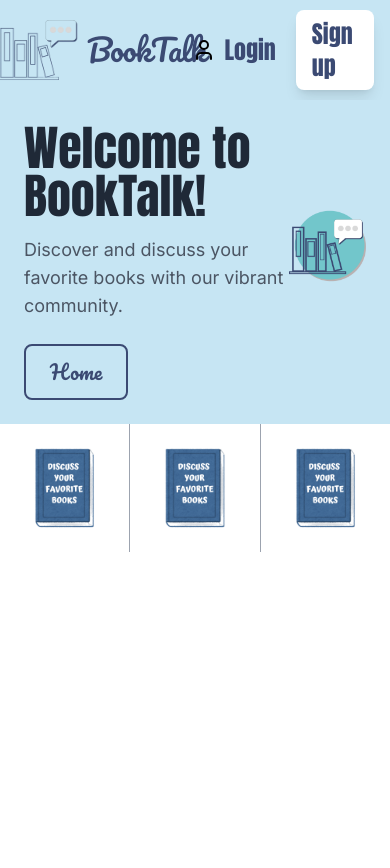
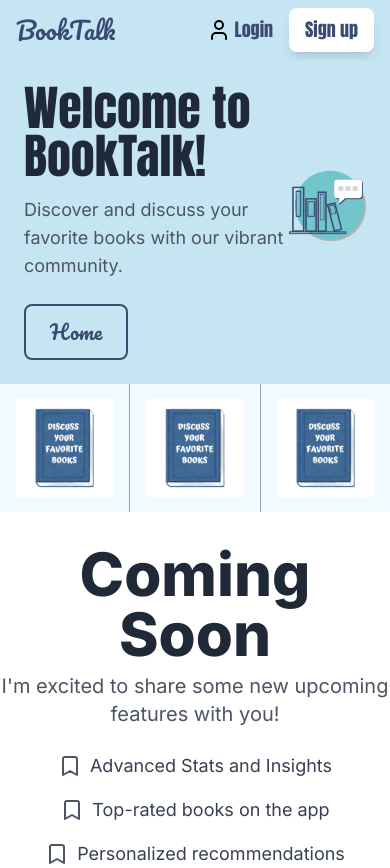
Before and after one commit to meghagl17/Read-Talk, a Next.js app: page / in a window 390 px wide. Before the commit the page ends 844 px from the top, so only its background shows below. Built offline with nearby package versions, Linux system fonts and the light colour scheme; no server answers.

Commit message:
styling and mobile responsiveness

```diff
--- a/src/app/answers/[bookId]/page.js
+++ b/src/app/answers/[bookId]/page.js
@@ -91,7 +91,7 @@ export default function Home() {
     const data = await res.json();
 
     if (!res.ok) {
-      setAnswers([]);
+      setAnswers([{answer: "be the first to send a responce!", _id: 1, name: "Bot"}]);
       setLoading(false);
       throw new Error(data.message || 'Something went wrong');
     }
@@ -237,7 +237,7 @@ export default function Home() {
           <hr className="my-4 border-t border-gray-300" />
 
           {/* Chat Messages */}
-          <div className="flex-1 overflow-y-auto p-2 space-y-3">
+          <div className="flex-1 min-h-[300px] overflow-y-auto p-2 space-y-3">
             {answers.length > 0 ? (
               answers.map((answer) => (
                 <div key={answer._id} className="flex items-center space-x-3">
@@ -301,6 +301,4 @@ export default function Home() {
       )}
     </div>
   );
-
-
 }
--- a/src/app/books/page.js
+++ b/src/app/books/page.js
@@ -143,14 +143,14 @@ export default function Home() {
     <div className="min-h-screen bg-gradient-to-r mt-4">
       {/* Search Bar */}
       <div className="flex justify-center items-center mb-8">
-  <div className="relative w-full max-w-md">
+        <div className="relative w-full max-w-md px-4">
           {/* Input Field */}
           <input
             type="text"
             value={searchQuery}
             onChange={(e) => setSearchQuery(e.target.value)}
             placeholder="Search for books..."
-      className="w-full px-4 py-2 min-w-[430px] rounded-l-lg border border-blue-300 focus:outline-none focus:ring-2 focus:ring-blue-500 text-gray-700 box-border placeholder:text-gray-500 placeholder:text-sm placeholder:font-medium text-sm font-medium"
+            className="w-full px-4 py-2 rounded-l-lg border border-blue-300 focus:outline-none focus:ring-2 focus:ring-blue-500 text-gray-700 placeholder:text-gray-500 placeholder:text-sm placeholder:font-medium text-sm font-medium"
           />
 
           {/* Search Button */}
@@ -168,7 +168,8 @@ export default function Home() {
       {loading ? (
         <Spinner />
       ) : (
-        <div className="grid grid-cols-1 sm:grid-cols-2 md:grid-cols-3 gap-4 p-4">
+        <div className="flex justify-center">
+          <div className="grid grid-cols-1 sm:grid-cols-2 md:grid-cols-3 gap-4 p-4 max-w-4xl">
             {books.map((book) => (
               <div
                 key={book.id}
@@ -178,11 +179,13 @@ export default function Home() {
                   <img
                     src={book.volumeInfo.imageLinks.thumbnail}
                     alt={book.volumeInfo.title}
-                  className="w-28 h-40 object-cover mb-3"  // Adjusted size for smaller images
+                    className="w-28 h-40 object-cover mb-3" // Adjusted size for smaller images
                   />
                 )}
                 <div className="mb-2">
-                <h2 className="text-lg font-bold text-gray-800" style={{ color: '#2a3a5a' }}>{book.volumeInfo.title}</h2>
+                  <h2 className="text-lg font-bold text-gray-800" style={{ color: '#2a3a5a' }}>
+                    {book.volumeInfo.title}
+                  </h2>
                   <p className="text-gray-600 text-sm">by {book.volumeInfo.authors?.join(', ')}</p>
                 </div>
                 <p className="text-gray-500 text-sm mb-3">Published: {book.volumeInfo.publishedDate}</p>
@@ -196,26 +199,35 @@ export default function Home() {
               </div>
             ))}
           </div>
+        </div>
       )}
 
-
-      <Dialog open={openDialog} onOpenChange={(open) => {
+      <Dialog
+        open={openDialog}
+        onOpenChange={(open) => {
           setOpenDialog(open);
           if (!open) handleDialogClose();
-      }}>
-        { !loadingDialog ? (
-          <DialogContent className="p-6 bg-white rounded-lg shadow-lg max-w-md mx-auto">
+        }}
+      >
+        {!loadingDialog ? (
+  <DialogContent className="p-2 bg-white rounded-lg shadow-lg max-w-xs sm:max-w-sm md:max-w-md lg:max-w-lg mx-auto">
     <div className="flex flex-col items-center">
       {currentBook?.volumeInfo.imageLinks?.thumbnail && (
         <img
           src={currentBook.volumeInfo.imageLinks.thumbnail}
           alt={currentBook.volumeInfo.title}
-                  className="w-32 h-30 object-cover rounded-lg mb-4"
+          className="w-24 h-32 sm:w-28 sm:h-36 md:w-32 md:h-40 object-cover rounded-lg mb-4"
         />
       )}
-              <h2 className="text-2xl font-medium text-gray-800 mb-1 text-center" style={{ color: '#2a3a5a' }}>{currentBook?.volumeInfo.title}</h2>
-              <p className="text-lg font-medium text-gray-600 mb-2">by {currentBook?.volumeInfo.authors?.join(', ')}</p>
-              <p className="text-sm font-medium text-gray-500 mb-0">Published: {currentBook?.volumeInfo.publishedDate}</p>
+      <h2 className="text-lg sm:text-xl md:text-2xl font-medium text-gray-800 mb-1 text-center" style={{ color: '#2a3a5a' }}>
+        {currentBook?.volumeInfo.title}
+      </h2>
+      <p className="text-sm sm:text-md md:text-lg font-medium text-gray-600 mb-2">
+        by {currentBook?.volumeInfo.authors?.join(', ')}
+      </p>
+      <p className="text-xs sm:text-sm md:text-base font-medium text-gray-500 mb-0">
+        Published: {currentBook?.volumeInfo.publishedDate}
+      </p>
     </div>
 
     <div className="mt-4 max-h-40 overflow-y-auto">
@@ -223,11 +235,16 @@ export default function Home() {
         questions.map((question) => (
           <div key={question._id} className="flex gap-4 bg-white px-4 py-3 justify-between mb-2 shadow-sm">
             <div className="flex flex-1 flex-col justify-center">
-                      <p className="text-[#181411] text-md font-medium leading-normal" style={{ color: '#2a3a5a' }}>{question.question}</p>
+              <p className="text-xs sm:text-sm md:text-base font-medium leading-normal text-[#2a3a5a]">
+                {question.question}
+              </p>
             </div>
             <div className="shrink-0">
-                      <button onClick={() => goToAnswer(currentBook?.id, question._id)} className="text-[#181411] flex items-center justify-center">
-                        <svg xmlns="http://www.w3.org/2000/svg" width="24px" height="24px" fill="currentColor" viewBox="0 0 256 256">
+              <button
+                onClick={() => goToAnswer(currentBook?.id, question._id)}
+                className="text-[#181411] flex items-center justify-center"
+              >
+                <svg xmlns="http://www.w3.org/2000/svg" width="20px" height="20px" fill="currentColor" viewBox="0 0 256 256">
                   <path d="M221.66,133.66l-72,72a8,8,0,0,1-11.32-11.32L196.69,136H40a8,8,0,0,1,0-16H196.69L138.34,61.66a8,8,0,0,1,11.32-11.32l72,72A8,8,0,0,1,221.66,133.66Z"></path>
                 </svg>
               </button>
@@ -237,26 +254,28 @@ export default function Home() {
       ) : (
         <div className="flex gap-4 bg-white px-4 py-3 justify-between mb-2 shadow-sm">
           <div className="flex flex-1 flex-col justify-center">
-                    <p className="text-[#181411] text-base font-medium leading-normal text-center">
+            <p className="text-xs sm:text-sm md:text-base font-medium leading-normal text-center">
               Be the first one to post a discussion question!
             </p>
           </div>
         </div>
       )}
     </div>
-            <div className="flex px-4 py-3">
+
+    <div className="flex items-center justify-center py-3">
       <button
         onClick={() => goToQuestion(currentBook?.id)}
-                className={`${pacifico.className} flex items-center justify-center min-w-[90px] max-w-[480px] cursor-pointer overflow-hidden rounded-xl h-12 px-20 text-base font-bold leading-normal tracking-[0.015em] hover:bg-[#a1c9e7] transition`}
+        className={`${pacifico.className} flex items-center justify-center min-w-[90px] max-w-[280px] sm:max-w-[320px] md:max-w-[480px] cursor-pointer overflow-hidden rounded-xl h-10 sm:h-12 px-10 sm:px-14 md:px-20 text-xs sm:text-base font-bold leading-normal tracking-[0.015em] hover:bg-[#a1c9e7] transition`}
         style={{ backgroundColor: '#c6e5f3', color: '#3b4a73' }}
       >
-                <span className="flex items-center">
-                  <span className="text-2xl font-medium truncate">Post New Question</span>
-                  <CirclePlus className="w-5 h-5" /> {/* Adjust size if needed */}
+        <span className="flex items-center justify-center">
+          <span className="text-base sm:text-lg md:text-2xl font-medium truncate">Post New Question</span>
+          <CirclePlus className="w-4 h-4 sm:w-5 sm:h-5" /> {/* Adjust size if needed */}
         </span>
       </button>
     </div>
   </DialogContent>
+
         ) : (
           <DialogTitle className="text-xl font-semibold text-gray-800">Loading...</DialogTitle>
         )}
--- a/src/app/page.js
+++ b/src/app/page.js
@@ -5,6 +5,7 @@ import { Pacifico, Anton } from 'next/font/google';
 import Image from 'next/image';
 import BookTalk from '../../public/BookTalk (2).png';
 import book from '../../public/Discuss your favorite books.png';
+import { Bookmark } from 'lucide-react';
 
 const pacifico = Pacifico({
   weight: '400',
@@ -24,6 +25,12 @@ const HomePage = () => {
   const navigateToHome = () => {
     router.push('/books');
   };
+
+  const features = [
+    "Advanced Stats and Insights",
+    "Top-rated books on the app",
+    "Personalized recommendations",
+  ];
 
   return (
     <div className="flex w-full h-full flex-col">
@@ -58,7 +65,7 @@ const HomePage = () => {
       </div>
 
       {/* Book Image Below */}
-      <div className="relative w-full flex justify-center mb-8 items-center">
+      <div className="relative w-full flex justify-center mb-8 items-center" style={{ backgroundColor: '#f0faff' }}>
         {/* First Image */}
         <Image
           src={book}
@@ -90,6 +97,27 @@ const HomePage = () => {
           />
       </div>
 
+      {/* Coming Soon Section */}
+      <div className="flex flex-col items-center justify-center">
+        {/* Main Heading */}
+        <div className="text-center">
+          <h2 className="text-6xl font-extrabold text-gray-800 mb-2">Coming Soon</h2>
+          <p className="text-xl text-gray-600">I'm excited to share some new upcoming features with you!</p>
+        </div>
+
+        {/* Tabs */}
+        <div className="w-full max-w-4xl mt-6">
+          <div className="flex flex-wrap justify-center gap-4">
+            {features.map((feature, index) => (
+              <div key={index} className="flex items-center">
+                <Bookmark className="mr-2 text-gray-600" />
+                <p className="text-lg text-gray-700">{feature}</p>
+              </div>
+            ))}
+          </div>
+        </div>
+
+      </div>
     </div>
   );
 };
--- a/src/app/question/[bookId]/page.js
+++ b/src/app/question/[bookId]/page.js
@@ -109,64 +109,85 @@ export default function Home() {
 
   return (
     <>
-    {loading ? (<Spinner />) : (
-    <div className="flex flex-col lg:flex-row gap-8 p-6 min-h-[80vh]"
+      {loading ? (
+        <Spinner />
+      ) : (
+        <div
+          className="flex flex-col lg:flex-row gap-8 p-4 sm:p-6 min-h-[80vh]"
           style={{
-      boxShadow: '0 16px 25px rgba(59, 74, 115, 0.3)'
-    }}>
-      <>
-      <div className="w-full lg:w-1/3 bg-white shadow-md rounded-lg p-6">
+            boxShadow: '0 16px 25px rgba(59, 74, 115, 0.3)',
+          }}
+        >
+          {/* Book Information */}
+          <div className="w-full sm:w-1/6 lg:w-1/3 bg-white shadow-md rounded-lg p-4 sm:p-6">
             {book && book.volumeInfo ? (
               <>
                 {book.volumeInfo.imageLinks?.thumbnail && (
                   <img
                     src={book.volumeInfo.imageLinks.thumbnail}
                     alt={book.volumeInfo.title}
-                className="w-full h-auto object-cover mb-4 rounded-lg"
+                    className="w-1/3 sm:w-1/2 lg:w-full h-auto object-cover mb-4 rounded-lg mx-auto"
                   />
                 )}
-            <h1 className="text-2xl font-medium text-gray-800 mb-2" style={{ color: '#2a3a5a' }}>{book.volumeInfo.title}</h1>
-            <p className="text-lg font-medium text-gray-600 mb-2">by {book.volumeInfo.authors?.join(', ')}</p>
-            <p className="text-sm font-medium text-gray-500 mb-4">Published: {book.volumeInfo.publishedDate}</p>
+                <h1 className="text-xl sm:text-md font-medium text-gray-800 mb-2 text-center lg:text-left" style={{ color: '#2a3a5a' }}>
+                  {book.volumeInfo.title}
+                </h1>
+                <p className="text-base sm:text-sm text-gray-600 mb-2 text-center lg:text-left">
+                  by {book.volumeInfo.authors?.join(', ')}
+                </p>
+                <p className="text-sm text-gray-500 mb-4 text-center lg:text-left">
+                  Published: {book.volumeInfo.publishedDate}
+                </p>
               </>
             ) : (
               <p>Loading book information...</p>
             )}
           </div>
 
+          {/* Questions and Form */}
           <div className="flex-1 flex flex-col">
-        <div className="bg-white shadow-md rounded-lg p-6 mb-4 flex-1">
-          <h2 className="text-xl font-medium text-gray-800 mb-4" style={{ color: '#2a3a5a' }}>Discussion Questions</h2>
+            {/* Questions Section */}
+            <div className="bg-white shadow-md rounded-lg p-4 sm:p-6 mb-4 flex-1">
+              <h2 className="text-lg sm:text-xl font-medium text-gray-800 mb-4 text-center lg:text-left" style={{ color: '#2a3a5a' }}>
+                Discussion Questions
+              </h2>
 
               {/* Existing Questions */}
               {questions.length > 0 ? (
-            <div className="space-y-4 overflow-y-auto max-h-80 pr-2">
+                <div className="space-y-4 overflow-y-auto max-h-60 sm:max-h-80 pr-2">
                   {questions.map((question) => (
                     <div
                       key={question._id}
                       className="border border-gray-300 p-4 rounded-lg bg-gray-50"
-                  style={{ boxShadow: '2px 2px 4px rgba(59, 74, 115, 0.3)' }} // Updated shadow color
+                      style={{ boxShadow: '2px 2px 4px rgba(59, 74, 115, 0.3)' }}
                     >
-                  <p className="text-sm font-medium text-gray-900 mb-2" style={{ color: '#2a3a5a' }}>{question.question}</p>
+                      <p className="text-sm font-medium text-gray-900 mb-2" style={{ color: '#2a3a5a' }}>
+                        {question.question}
+                      </p>
                     </div>
                   ))}
-
                 </div>
               ) : (
                 <div className="flex justify-center items-center h-full">
-              {loading ? <p>loading questions...</p> : <p className="text-gray-500">No questions posted yet. Be the first to start the discussion!</p>}
+                  {loading ? (
+                    <p>loading questions...</p>
+                  ) : (
+                    <p className="text-gray-500">No questions posted yet. Be the first to start the discussion!</p>
+                  )}
                 </div>
               )}
             </div>
 
             {/* New Question Form */}
             <div
-          className="bg-white rounded-lg p-6"
+              className="bg-white rounded-lg p-4 sm:p-6"
               style={{
-            boxShadow: '0 4px 8px rgba(59, 74, 115, 0.3)' // Custom shadow color
+                boxShadow: '0 4px 8px rgba(59, 74, 115, 0.3)',
               }}
             >
-          <h2 className="text-xl font-medium text-gray-800 mb-4 text-center" style={{ color: '#2a3a5a' }}>Post a New Question</h2>
+              <h2 className="text-lg sm:text-xl font-medium text-gray-800 mb-4 text-center" style={{ color: '#2a3a5a' }}>
+                Post a New Question
+              </h2>
               <form onSubmit={handleSubmit} className="space-y-4">
                 <textarea
                   placeholder="Enter your question..."
@@ -184,10 +205,8 @@ export default function Home() {
                 <button
                   type="submit"
                   disabled={loading}
-              className={`w-full py-2 text-[#3b4a73] rounded-lg transition text-2xl font-medium ${
-                loading
-                  ? 'bg-gray-500 cursor-not-allowed'
-                  : 'bg-[#c6e5f3] hover:bg-[#a1c9e7]'
+                  className={`w-full py-2 text-[#3b4a73] rounded-lg transition text-xl sm:text-2xl font-medium ${
+                    loading ? 'bg-gray-500 cursor-not-allowed' : 'bg-[#c6e5f3] hover:bg-[#a1c9e7]'
                   } ${pacifico.className}`}
                 >
                   Submit Question
@@ -195,8 +214,8 @@ export default function Home() {
               </form>
             </div>
           </div>
-      </>
-    </div>)}
+        </div>
+      )}
     </>
   );
 }
--- a/src/components/Navbar.jsx
+++ b/src/components/Navbar.jsx
@@ -3,76 +3,73 @@
 import React from 'react';
 import Link from 'next/link';
 import { UserButton, useAuth } from '@clerk/nextjs';
-import { Pacifico, Anton } from 'next/font/google'
+import { Pacifico, Anton } from 'next/font/google';
 import Image from 'next/image';
 import BookTalk from '../../public/logo.png';
 import { User } from 'lucide-react';
-
 
 const pacifico = Pacifico({
   weight: '400',
   subsets: ['latin'],
   display: 'swap',
-})
+});
 
 const anton = Anton({
   weight: '400',
   subsets: ['latin'],
   display: 'swap',
-})
+});
 
 export function Navbar() {
   const { isLoaded, userId } = useAuth();
 
   return (
-    <div className="w-full pr-4 shadow-lg" style={{ backgroundColor: '#c6e5f3' }}>
-      <div className="flex flex-row justify-between items-center max-w-7xl mx-auto">
+    <div className="w-full shadow-lg" style={{ backgroundColor: '#c6e5f3' }}>
+      <div className="flex justify-between items-center w-full max-w-7xl mx-auto px-4 py-2">
         {/* Brand Name */}
-        <Link href="/"><h3 className={`${pacifico.className} flex items-center justify-center croll-m-20 text-3xl font-extrabold text-white tracking-tight`} style={{color: '#3b4a73', height: '100px'}}>
-          <Image
-            src={BookTalk}
-            alt="BookTalk Logo"
-            className="object-cover object-center w-full h-full"
-            priority
-          />
-          BookTalk
-        </h3></Link>
+        <Link href="/">
+          <div className="flex items-center">
+            {/* Show text instead of logo on small screens */}
+            <h3 className={`${pacifico.className} text-2xl lg:hidden`} style={{ color: '#3b4a73' }}>
+              BookTalk
+            </h3>
+            {/* Show logo on larger screens */}
+            <div className="hidden lg:flex items-center">
+              <Image src={BookTalk} alt="BookTalk Logo" width={40} height={40} />
+              <h3 className={`${pacifico.className} text-2xl`} style={{ color: '#3b4a73' }}>
+                BookTalk
+              </h3>
+            </div>
+          </div>
+        </Link>
 
         {/* Links */}
-        <div className="flex items-center space-x-8">
+        <div className="flex items-center space-x-6">
           {!userId ? (
-            <div className="flex items-center space-x-5">
-
+            <div className="flex items-center space-x-4">
               <Link href="/sign-in" passHref>
-                <div className="flex items-center space-x-2">
-                <User />
-                <div className={`${anton.className} text-2lg font-medium py-2`}
-                  style={{ color: '#3b4a73' }}>
-                  Login
-                </div>
+                <div className="flex items-center space-x-1">
+                  <User />
+                  <div className={`${anton.className} text-lg`} style={{ color: '#3b4a73' }}>
+                    Login
+                  </div>
                 </div>
               </Link>
 
               <Link href="/sign-up" passHref>
-                <div className={`${anton.className} text-2lg font-medium px-4 py-2 rounded-lg shadow-lg hover:bg-blue-600 transition-colors duration-300`}
-                  style={{ backgroundColor: '#ffffff', color: '#3b4a73' }}>
+                <div className={`${anton.className} text-lg font-medium px-4 py-2 rounded-lg shadow-lg hover:bg-blue-600 transition-colors duration-300`} style={{ backgroundColor: '#ffffff', color: '#3b4a73' }}>
                   Sign up
                 </div>
               </Link>
             </div>
           ) : (
-            <div className="flex items-center space-x-6">
+            <div className="flex items-center space-x-4">
               <Link href="/books" passHref>
-                <div className={`${anton.className} cursor-pointer hover:text-gray-200 transition-colors duration-300`} style={{color: '#3b4a73'}}>
+                <div className={`${anton.className} cursor-pointer hover:text-gray-200 transition-colors duration-300`} style={{ color: '#3b4a73' }}>
                   Home
                 </div>
               </Link>
-              {/* <Link href="/profile" passHref>
-                <div className="text-white text-lg cursor-pointer hover:text-gray-200 transition-colors duration-300">
-                  Profile
-                </div>
-              </Link> */}
-              <div className="bg-white p-1 rounded-full shadow-md hover:shadow-xl transition-shadow duration-300 min-height-40px">
+              <div className="bg-white p-1 rounded-full shadow-md hover:shadow-xl transition-shadow duration-300">
                 <UserButton afterSignOutUrl="/" />
               </div>
             </div>
```
Lines whose indentation alone changed are shown as unchanged.
